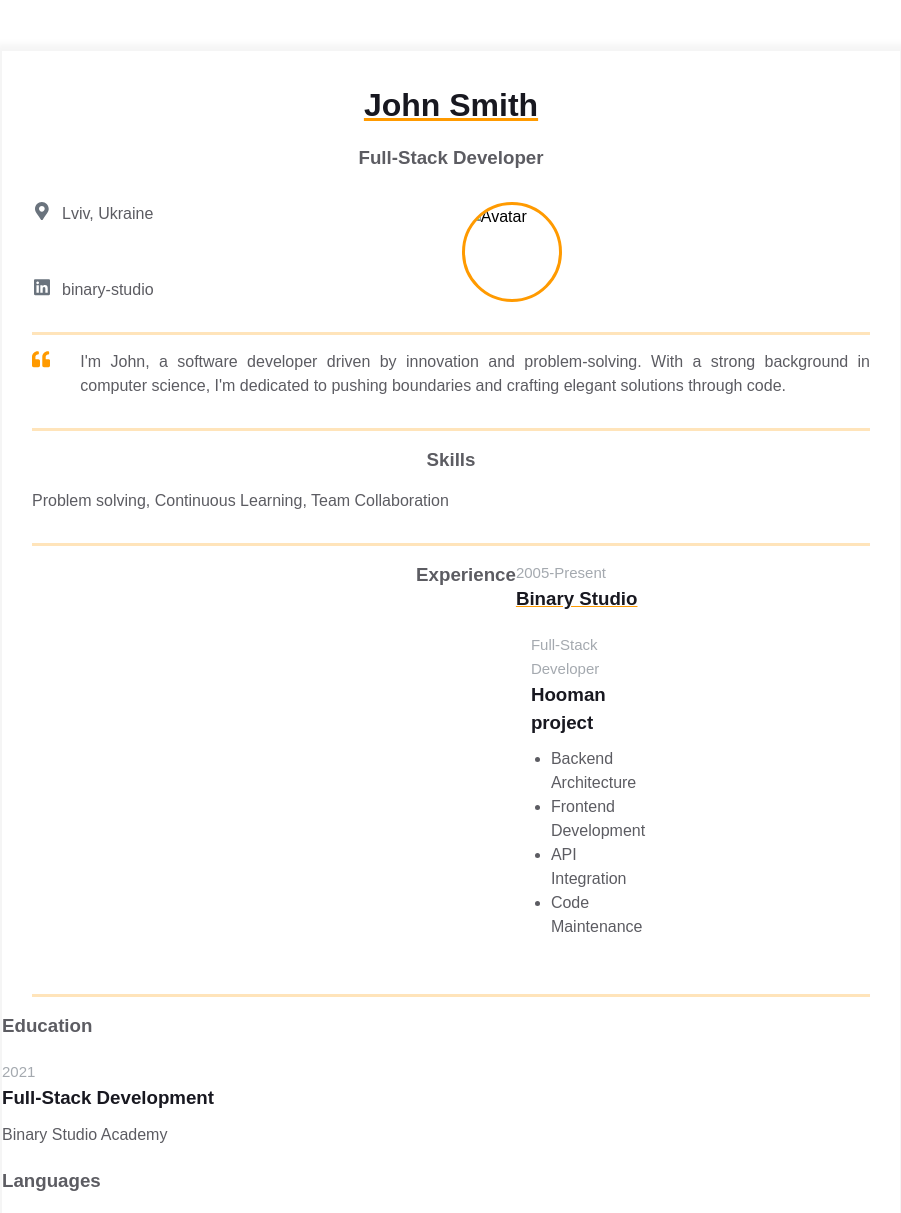
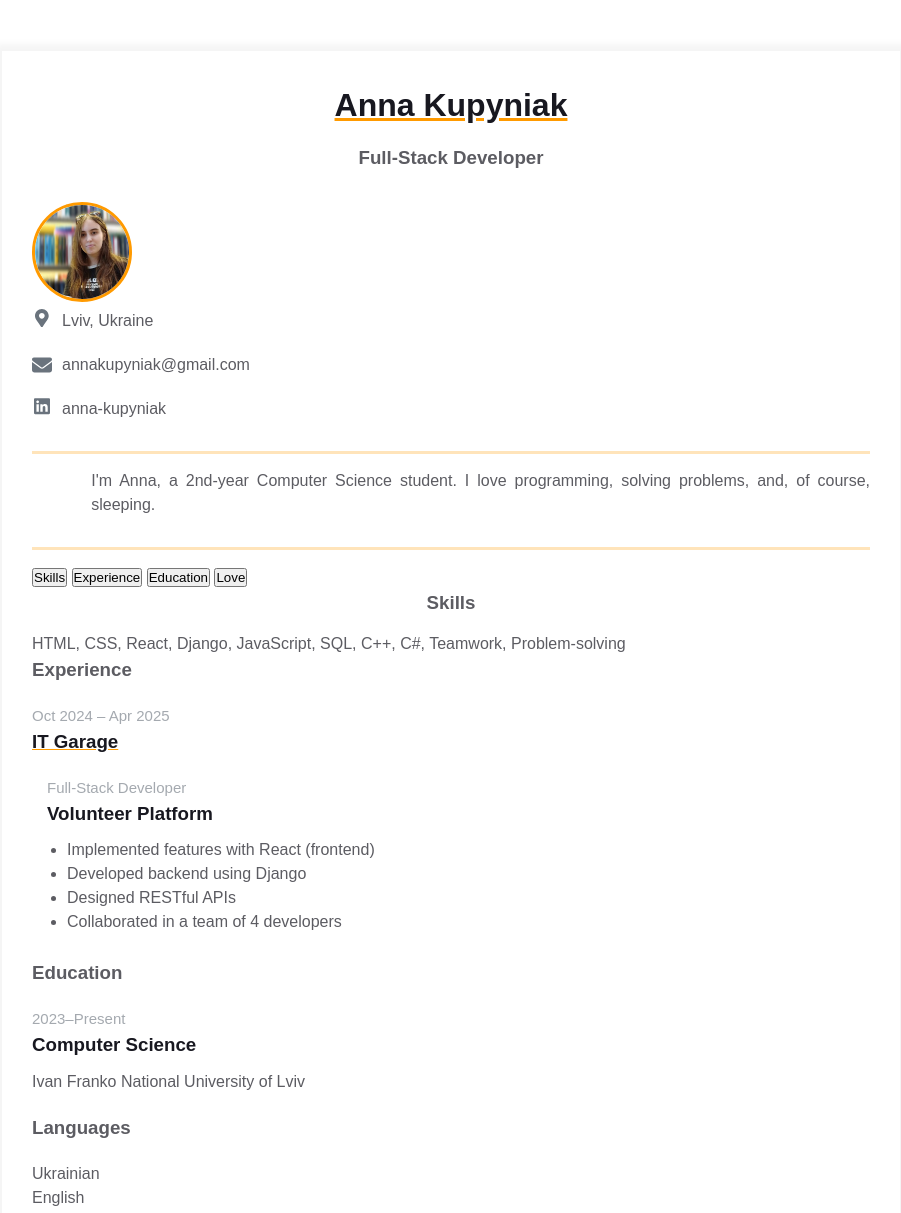
Before and after one commit to AnnaKupyniak/homepage, a plain HTML site: page index.html in a window 1280 px wide. Shown: the top 1213 px of the page, without its empty margins (189-1090 px from the left). Drawn offline with Linux system fonts and the light colour scheme.

Commit message:
Resume update: added personal information and updated structure

```diff
--- a/index.html
+++ b/index.html
@@ -2,73 +2,69 @@
 <html>
   <head>
     <meta charset="UTF-8" />
-    <title>Résumé</title>
+    <title>Résumé - Anna Kupyniak</title>
+    <meta name="viewport" content="width=device-width, initial-scale=1" />
     <link rel="stylesheet" href="styles.css" />
-    <meta name="viewport" content="width=device-width, initial-scale=1" />
   </head>
   <body>
     <main>
       <div class="resume">
         <div class="container">
           <div class="resume__block">
-            <h1 class="contact-info__header">John Smith</h1>
+            <h1 class="contact-info__header">Anna Kupyniak</h1>
             <h3 class="contact-info__sub-header">Full-Stack Developer</h3>
 
             <div class="contact_info_container fh">
-              <div class="contact-info__block">
-                <a href="" rel="author" class="contact-info__item">
+              <div class="contact-info__block--center">
+                <img class="contact-info__avatar" src="assets/avatar.jpg" alt="Avatar" />
+
+                <div class="contact-info__block contact-info__block--horizontal">
+                  <a href="#" rel="author" class="contact-info__item">
                     <div class="contact-info__item-icon-wrapper">
-                    <svg
-                      class="contact-info__item-icon"
-                      xmlns="http://www.w3.org/2000/svg"
-                      viewBox="0 0 384 512"
-                    >
-                      <path
-                        d="M172.268 501.67C26.97 291.031 0 269.413 0 192 0 85.961 85.961 0 192
-                        0s192 85.961 192 192c0 77.413-26.97 99.031-172.268 309.67-9.535
-                        13.774-29.93 13.773-39.464 0zM192 272c44.183 0 80-35.817
-                        80-80s-35.817-80-80-80-80 35.817-80 80 35.817 80 80 80z"
-                      ></path>
+                      <svg class="contact-info__item-icon" xmlns="http://www.w3.org/2000/svg" viewBox="0 0 384 512">
+                        <path d="M172.268 501.67C26.97 291.031 0 269.413 0 192
+                        0 85.961 85.961 0 192 0s192 85.961 192
+                        192c0 77.413-26.97 99.031-172.268
+                        309.67-9.535 13.774-29.93 13.773-39.464
+                        0zM192 272c44.183 0 80-35.817
+                        80-80s-35.817-80-80-80-80 35.817-80 80
+                        35.817 80 80 80z"></path>
                       </svg>
                     </div>
                     <span>Lviv, Ukraine</span>
                   </a>
-
-                <a
-                  href="https://ua.linkedin.com/company/binary-studio_241166"
-                  rel="author"
-                  class="contact-info__item"
-                >
+                  <a href="#" rel="author" class="contact-info__item">
                     <div class="contact-info__item-icon-wrapper">
-                    <svg
-                      class="contact-info__item-icon"
-                      xmlns="http://www.w3.org/2000/svg"
-                      viewBox="0 0 448 512"
-                    >
-                      <path
-                        d="M416 32H31.9C14.3 32 0 46.5 0 64.3v383.4C0 465.5 14.3 480 31.9
-                        480H416c17.6 0 32-14.5 32-32.3V64.3c0-17.8-14.4-32.3-32-32.3zM135.4
-                        416H69V202.2h66.5V416zm-33.2-243c-21.3 0-38.5-17.3-38.5-38.5S80.9 96
-                        102.2 96c21.2 0 38.5 17.3 38.5 38.5 0 21.3-17.2 38.5-38.5 38.5zm282.1
-                        243h-66.4V312c0-24.8-.5-56.7-34.5-56.7-34.6 0-39.9 27-39.9
-                        54.9V416h-66.4V202.2h63.7v29.2h.9c8.9-16.8 30.6-34.5 62.9-34.5 67.2
-                        0 79.7 44.3 79.7 101.9V416z"
-                      ></path>
+                      <svg xmlns="http://www.w3.org/2000/svg" viewBox="0 0 512 512">
+                        <path fill="#6a737d" d="M48 64C21.5 64 0 85.5 0 112c0
+                        15.1 7.1 29.3 19.2 38.4L236.8 313.6c11.4 8.5 27 8.5 38.4
+                        0L492.8 150.4c12.1-9.1 19.2-23.3 19.2-38.4c0-26.5-21.5-48-48-48L48
+                        64zM0 176L0 384c0 35.3 28.7 64 64 64l384 0c35.3 0 64-28.7 64-64l0-208L294.4
+                        339.2c-22.8 17.1-54 17.1-76.8 0L0 176z"/>
                       </svg>
                     </div>
-                  <span>binary-studio</span>
+                    <span>annakupyniak@gmail.com</span>
+                  </a>
+                  <a href="https://www.linkedin.com/in/anna-kupyniak-408827311/" rel="author" class="contact-info__item">
+                    <div class="contact-info__item-icon-wrapper">
+                      <svg class="contact-info__item-icon" xmlns="http://www.w3.org/2000/svg" viewBox="0 0 448 512">
+                        <path d="M416 32H31.9C14.3 32 0 46.5 0 64.3v383.4C0 465.5 14.3
+                        480 31.9 480H416c17.6 0 32-14.5
+                        32-32.3V64.3c0-17.8-14.4-32.3-32-32.3zM135.4
+                        416H69V202.2h66.5V416zm-33.2-243c-21.3
+                        0-38.5-17.3-38.5-38.5S80.9 96 102.2
+                        96c21.2 0 38.5 17.3 38.5 38.5 0
+                        21.3-17.2 38.5-38.5 38.5zm282.1
+                        243h-66.4V312c0-24.8-.5-56.7-34.5-56.7-34.6
+                        0-39.9 27-39.9 54.9V416h-66.4V202.2h63.7v29.2h.9c8.9-16.8
+                        30.6-34.5 62.9-34.5 67.2
+                        0 79.7 44.3 79.7 101.9V416z"></path>
+                      </svg>
+                    </div>
+                    <span>anna-kupyniak</span>
                   </a>
                 </div>
-
-              <div class="contact-info__block contact-info__block--center">
-                <img
-                  class="contact-info__avatar"
-                  src="assets/avatar.png"
-                  alt="Avatar"
-                />
               </div>
-
-              <div class="contact-info__block"></div>
             </div>
           </div>
         </div>
@@ -77,27 +73,12 @@
           <div class="resume__block">
             <div class="intro">
               <div class="intro__icon-wrapper">
-                <svg
-                  class="intro__icon"
-                  xmlns="http://www.w3.org/2000/svg"
-                  viewBox="0 0 512 512"
-                >
-                  <path
-                    d="M464 256h-80v-64c0-35.3 28.7-64 64-64h8c13.3 0 24-10.7
-                    24-24V56c0-13.3-10.7-24-24-24h-8c-88.4 0-160 71.6-160 160v240c0
-                    26.5 21.5 48 48 48h128c26.5 0 48-21.5
-                    48-48V304c0-26.5-21.5-48-48-48zm-288 0H96v-64c0-35.3 28.7-64
-                    64-64h8c13.3 0 24-10.7 24-24V56c0-13.3-10.7-24-24-24h-8C71.6
-                    32 0 103.6 0 192v240c0 26.5 21.5 48 48 48h128c26.5 0 48-21.5
-                    48-48V304c0-26.5-21.5-48-48-48z"
-                  ></path>
+                <svg class="intro__icon" xmlns="http://www.w3.org/2000/svg" viewBox="0 0 512 512">
+                  <path d="..."></path>
                 </svg>
               </div>
               <p class="intro_text">
-                I'm John, a software developer driven by innovation and
-                problem-solving. With a strong background in computer science,
-                I'm dedicated to pushing boundaries and crafting elegant
-                solutions through code.
+                I'm Anna, a 2nd-year Computer Science student. I love programming, solving problems, and, of course, sleeping.
               </p>
             </div>
           </div>
@@ -105,70 +86,116 @@
 
         <div class="container">
           <div class="resume__block">
+            <div class="tabs">
+              <button class="tablinks active" onclick="openTab(event, 'Skills')">Skills</button>
+              <button class="tablinks" onclick="openTab(event, 'Experience')">Experience</button>
+              <button class="tablinks" onclick="openTab(event, 'Education')">Education</button>
+              <button class="tablinks" onclick="openTab(event, 'Love')">Love</button>
+            </div>
+
+            <div id="Skills" class="tabcontent" style="display: block;">
               <div class="skills">
                 <h3 class="skills__header">Skills</h3>
                 <p class="skills__text">
-                Problem solving, Continuous Learning, Team Collaboration
+                  HTML, CSS, React, Django, JavaScript, SQL, C++, C#, Teamwork, Problem-solving
                 </p>
+              </div>
+            </div>
+
+            <div id="Experience" class="tabcontent">
+              <div class="experiences">
+                <h3 class="experiences__header">Experience</h3>
+                <div class="experiences__company">
+                  <div class="experiences__company-header">
+                    <span class="experiences__company-header-durability">Oct 2024 – Apr 2025</span>
+                    <h3 class="experiences__company-header-name">IT Garage</h3>
+                  </div>
+                  <div class="experiences__company-project">
+                    <span class="experiences__company-project-role">Full-Stack Developer</span>
+                    <h3 class="experiences__company-project-name">Volunteer Platform</h3>
+                    <ul class="experiences__company-project-responsibilities">
+                      <li>Implemented features with React (frontend)</li>
+                      <li>Developed backend using Django</li>
+                      <li>Designed RESTful APIs</li>
+                      <li>Collaborated in a team of 4 developers</li>
+                    </ul>
+                  </div>
                 </div>
               </div>
             </div>
 
-        <div class="container">
-            <div class="resume__block">
-              <div class="main-info fh">
-                <div class="experiences"></div>
-                <h3 class="experiences__header">Experience</h3>
-                <div class="experiences__company">
-                  <div class="experiences__company-header">
-                    <span class="experiences__company-header-durability"
-                      >2005-Present</span
-                    >
-                    <h3 class="experiences__company-header-name">Binary Studio</h3>
-                  </div>
-
-                  <div class="experiences__company-project">
-                    <span class="experiences__company-project-role"
-                      >Full-Stack Developer</span
-                    >
-                    <h3 class="experiences__company-project-name">Hooman project</h3>
-                    <ul class="experiences__company-project-responsibilities">
-                      <li>Backend Architecture</li>
-                      <li>Frontend Development</li>
-                      <li>API Integration</li>
-                      <li>Code Maintenance</li>
-                    </ul>
-                  </div>
-                </div>
-                <div class="additional-info fv"></div>
-              </div>
-            </div>
-        </div>
+            <div id="Education" class="tabcontent">
               <div class="additional-info fv">
                 <div class="additional-info__education">
                   <h3 class="additional-info__education-header">Education</h3>
                   <div class="additional-info__education-university">
-                <span class="additional-info__education-university-durability"
-                  >2021</span
-                >
-                <h3 class="additional-info__education-university-speciality">
-                  Full-Stack Development
-                </h3>
-                <p class="additional-info__education-university-name">
-                  Binary Studio Academy
-                </p>
+                    <span class="additional-info__education-university-durability">2023–Present</span>
+                    <h3 class="additional-info__education-university-speciality">Computer Science</h3>
+                    <p class="additional-info__education-university-name">Ivan Franko National University of Lviv</p>
                   </div>
                 </div>
 
                 <div class="additional-info__languages">
                   <h3 class="additional-info__languages-header">Languages</h3>
+                  <p class="additional-info__languages-item">Ukrainian</p>
                   <p class="additional-info__languages-item">English</p>
-              <p class="additional-info__languages-item">
-                Ukrainian
-              </p>
+                </div>
+              </div>
+            </div>
+
+            <div id="Love" class="tabcontent">
+              <div class="love">
+                <img src="assets/heart.png" alt="Heart" class="love__button" />
+                <div class="love__secret" >
+                  <img src="assets/Plankton.webp" alt="Plankton & Karen" class="love__image" />
+                </div>
+              </div>
+            </div>
+
           </div>
         </div>
       </div>
     </main>
+
+    <script>
+      function openTab(evt, tabName) {
+        var i, tabcontent, tablinks;
+        tabcontent = document.getElementsByClassName("tabcontent");
+        for (i = 0; i < tabcontent.length; i++) {
+          tabcontent[i].style.display = "none";
+        }
+        tablinks = document.getElementsByClassName("tablinks");
+        for (i = 0; i < tablinks.length; i++) {
+          tablinks[i].className = tablinks[i].className.replace(" active", "");
+        }
+        document.getElementById(tabName).style.display = "block";
+        evt.currentTarget.className += " active";
+      }
+
+      document.addEventListener('DOMContentLoaded', function () {
+        const heartBtn = document.querySelector('.love__button');
+        const secretDiv = document.querySelector('.love__secret');
+        const planktonImage = document.querySelector('.love__image');
+
+        heartBtn.addEventListener('click', function () {
+          secretDiv.style.display = secretDiv.style.display === 'block' ? 'none' : 'block';
+        });
+
+        let isSpongeBackground = false;
+        planktonImage.addEventListener('click', function () {
+          if (!isSpongeBackground) {
+            document.body.style.backgroundImage = "url('assets/sbbg.jpg')";
+            document.body.style.backgroundSize = "cover";
+            document.body.style.backgroundRepeat = "no-repeat";
+            document.body.style.backgroundAttachment = "fixed";
+            isSpongeBackground = true;
+          } else {
+            document.body.style.backgroundImage = "";
+            isSpongeBackground = false;
+          }
+        });
+      });
+    </script>
+
   </body>
 </html>
```
Lines whose indentation alone changed are shown as unchanged.
